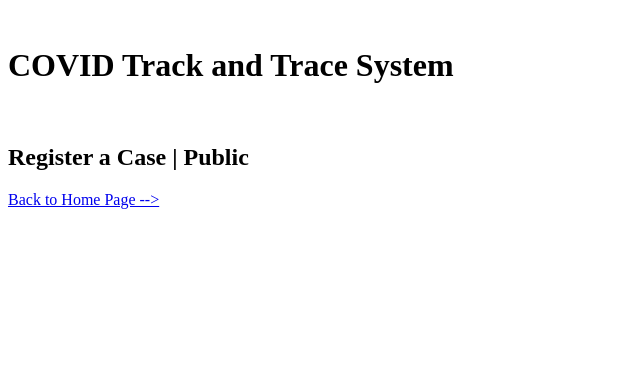
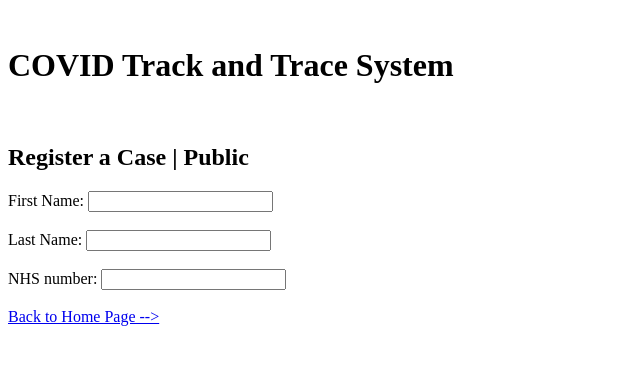
Before and after one commit to myratk/CovidTrackAndTrace, a PHP site: page /PublicPage.php in a window 1280 px wide. Shown: the top 365 px of the page, without its empty margins (0-640 px from the left). Run offline with PHP 8.4, Linux system fonts and the light colour scheme.

Commit message:
registration added

```diff
--- a/PublicPage.php
+++ b/PublicPage.php
@@ -1,6 +1,5 @@
 <!--This file is public page -- Register(Only contain heading)-->
 <!--@Date 03/07/2021-->
-<!--@Author Meishan Liu-->
 
 <!DOCTYPE html>
 <html lang="en">
@@ -12,7 +11,6 @@
 </head>
 <body>
 
-<a href="Homepage.php">Back to Home Page --> </a>
 
 <!--Implement the register function here-->
 <?php
@@ -23,5 +21,17 @@
 //    }
 //?>
 
+<form>
+    <label for="fname">First Name: </label>
+    <input type="text" id="fname" name="fname"><br><br>
+    <label for="lname">Last Name: </label>
+    <input type="text" id="lname" name="lname"><br><br>
+    <label for="nhsNum">NHS number: </label>
+    <input type="text" id="nhsNum" name="nhsNum"><br><br>
+
+</form>
+
+<a href="Homepage.php">Back to Home Page --> </a>
+
 </body>
 </html>
```
